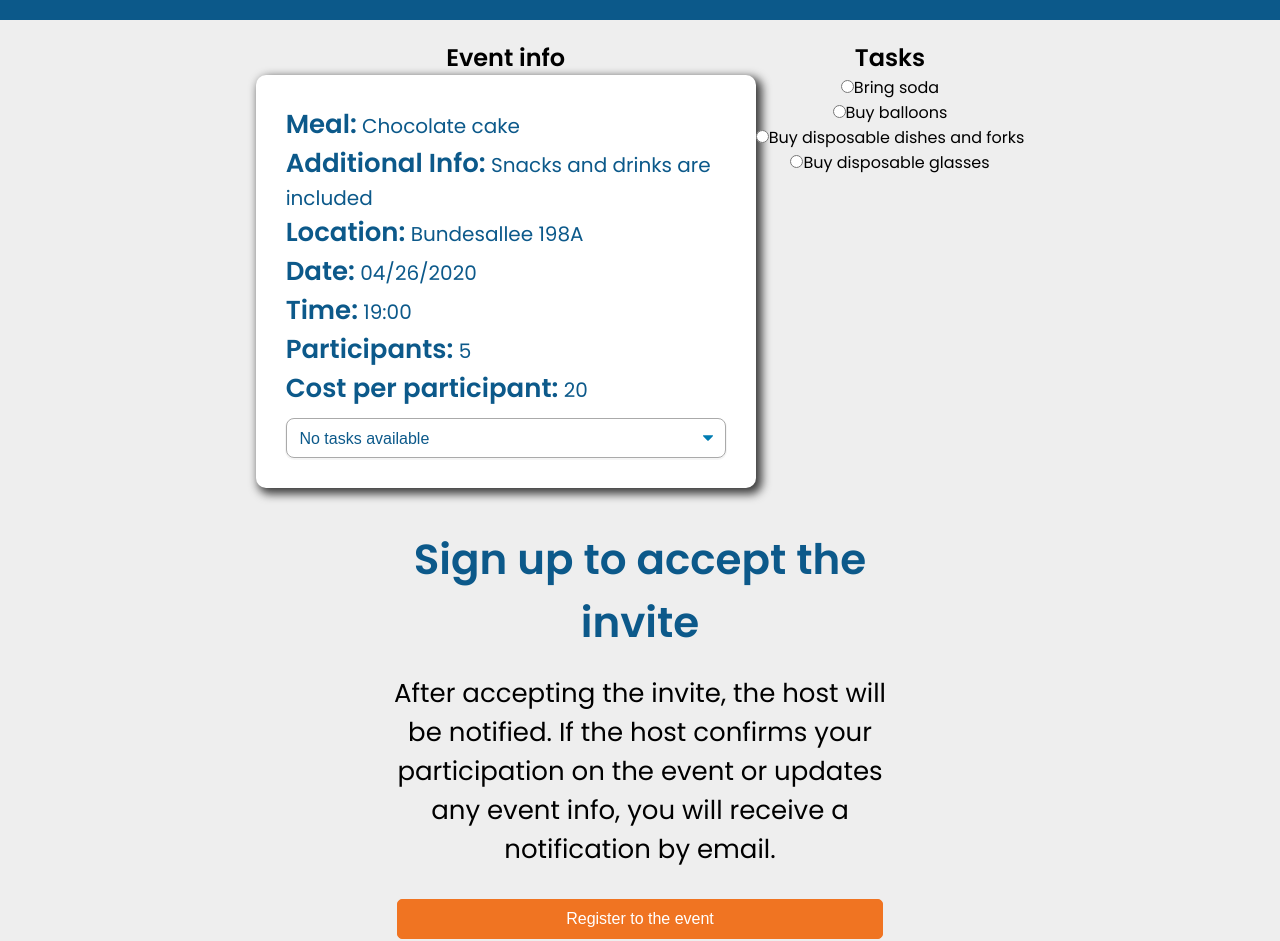
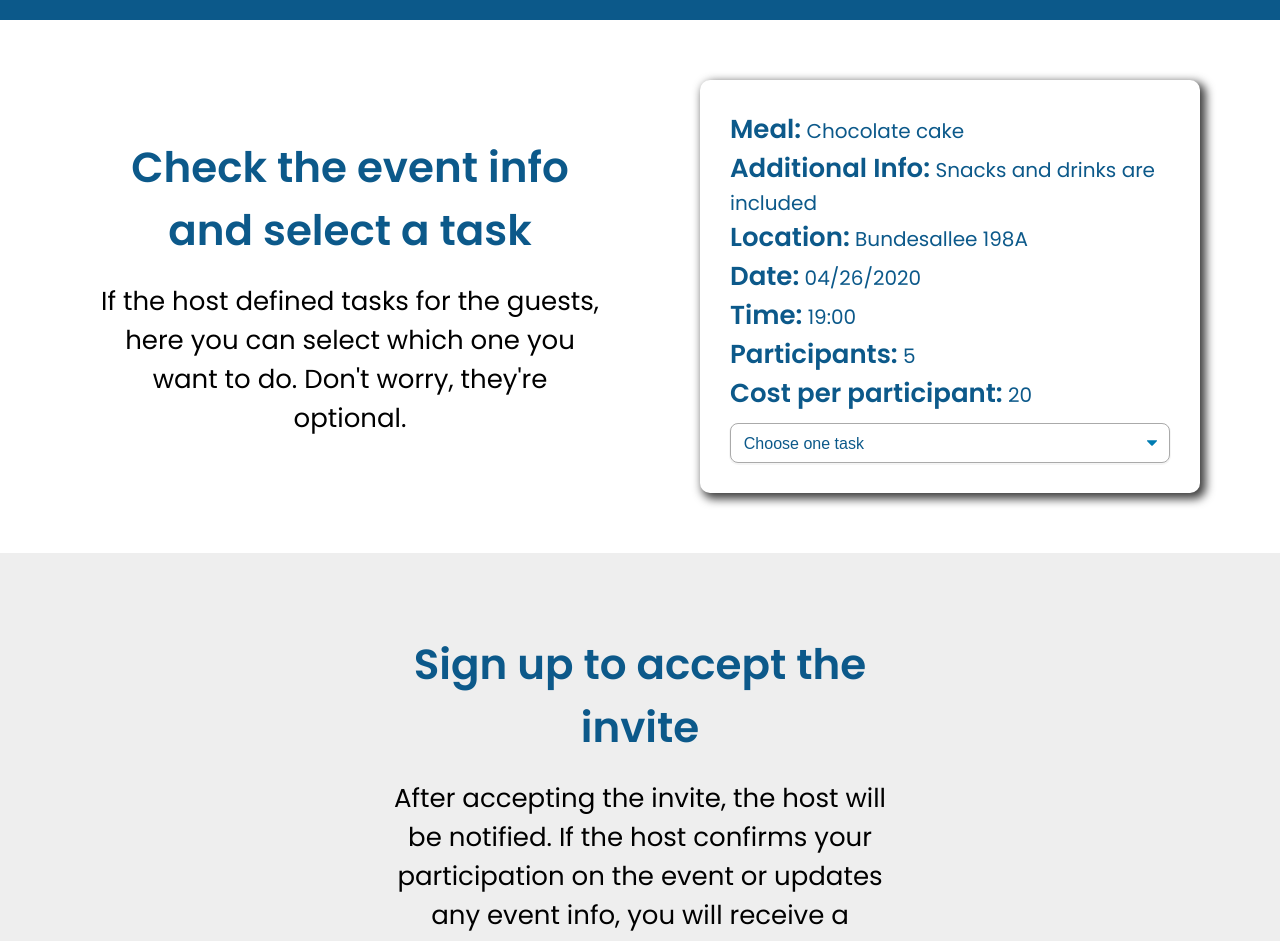
Before and after one commit to MarinaFroes/Event_Planner, a React (Create React App) app: page / in a window 1280 px wide. Shown: the part 600-1541 px from the top of the page. Built offline with nearby package versions, Linux system fonts and the light colour scheme.

Commit message:
styles: Change background color for EventCard and font-size

```diff
--- a/src/components/AcceptInvite.tsx
+++ b/src/components/AcceptInvite.tsx
@@ -8,45 +8,56 @@ import Btn from './Btn'
 import EventCard from './EventCard'
 
 const AcceptInviteContainer = styled.div`
-  background-color: var(--main-color-grey, #eee);
+  background-color: var(--main-color-white, #fff);
   display: flex;
   flex-direction: column;
   align-items: center;
-
 `
 
 const Content = styled.div`
   display: flex;
   flex-direction: column;
-  padding: 20px;
+  align-items: center;
+  padding: 60px 0;
+  width: 100%;
 
-
-  @media only screen and (min-width: 1024px){
+  @media only screen and (min-width: 1080px){
     flex-direction: row;
+    justify-content: space-evenly;
   }
 `
 
-const TasksContainer = styled.form`
+// const TasksContainer = styled.form`
+//   display: flex;
+//   flex-direction: column;
+//   font-size: 16px;
+// `
+
+const Section2 = styled.div`
   display: flex;
   flex-direction: column;
-  font-size: 16px;
+  align-items: center;
+  background-color: var(--main-color-grey, #eee);
+  padding: 60px 0;
+  width: 100%;
 `
+
+interface Task {
+  id: string,
+  details: string,
+  owner: string,
+  eventId: string
+}
 
 const AcceptInvite: React.FC = () => {
   const eventName = "My Birthday"
   const subtitle = "You were invited to take part on My Birthday. Check the event info below:"
-  const heading1 = "Sign up to accept the invite"
-  const heading2 = "After accepting the invite, the host will be notified. If the host confirms your participation on the event or updates any event info, you will receive a notification by email."
-  const eventText = {
-    description: "Chocolate cake",
-    additionalInfo: "Snacks and drinks are included",
-    location: "Bundesallee 198A",
-    date: "04/26/2020",
-    time: "19:00",
-    participants: 5,
-    cost: 20.00
-  }
-  const tasks = [
+  const heading1 = "Check the event info and select a task"
+  const heading2 = "If the host defined tasks for the guests, here you can select which one you want to do. Don't worry, they're optional."
+  const heading3 = "Sign up to accept the invite"
+  const heading4 = "After accepting the invite, the host will be notified. If the host confirms your participation on the event or updates any event info, you will receive a notification by email."
+
+  const tasks: Task[] = [
     {
       id: "task1",
       details: "Bring soda",
@@ -66,12 +77,23 @@ const AcceptInvite: React.FC = () => {
       eventId: "11332252452453453"
     },
     {
-      id: "task1",
+      id: "task4",
       details: "Buy disposable glasses",
       owner: "",
       eventId: "11332252452453453"
     }
   ]
+
+  const eventText = {
+    description: "Chocolate cake",
+    additionalInfo: "Snacks and drinks are included",
+    location: "Bundesallee 198A",
+    date: "04/26/2020",
+    time: "19:00",
+    participants: 5,
+    cost: 20.00,
+    tasks: tasks,
+  }
 
   return (
     <AcceptInviteContainer>
@@ -82,16 +104,41 @@ const AcceptInvite: React.FC = () => {
       />
       <Content>
 
-        {/* <TextBox heading1={heading1} heading2={heading2} /> */}
-        <div>
-          <h2>Event info</h2>
+        <TextBox heading1={heading1} heading2={heading2} />
+
           <EventCard eventText={eventText} />
-        </div>
 
 
-        <TasksContainer>
+        {/* <TasksContainer>
           <h2>Tasks</h2>
-          <label>
+          {
+            tasks.map((task: Task) => (
+              <label>
+                <input type="radio" key={task.id} name="tasks" id={task.id} value={task.id} />
+                {task.details}
+              </label>
+            ))
+          }
+        </TasksContainer> */}
+
+      </Content>
+      <Section2>
+        <TextBox heading1={heading3} heading2={heading4} />
+        <Btn
+          primaryBtn={true}
+          btnText="Sign up"
+          btnWidth="90%"
+        />
+      </Section2>
+    </AcceptInviteContainer>
+  )
+}
+
+export default AcceptInvite
+
+
+/**
+ * <label>
             <input type="radio" key={tasks[0].id} name="tasks" id={tasks[0].id} value={tasks[0].id}/>
             {tasks[0].details}
           </label>
@@ -107,19 +154,4 @@ const AcceptInvite: React.FC = () => {
             <input type="radio" key={tasks[3].id} name="tasks" id={tasks[3].id} value={tasks[3].id}/>
             {tasks[3].details}
           </label>
-        </TasksContainer>
-
-      </Content>
-      <div>
-        <TextBox heading1={heading1} heading2={heading2} />
-        <Btn
-          primaryBtn={true}
-          btnText="Register to the event"
-          btnWidth="90%"
-        />
-      </div>
-    </AcceptInviteContainer>
-  )
-}
-
-export default AcceptInvite
+ */
```
